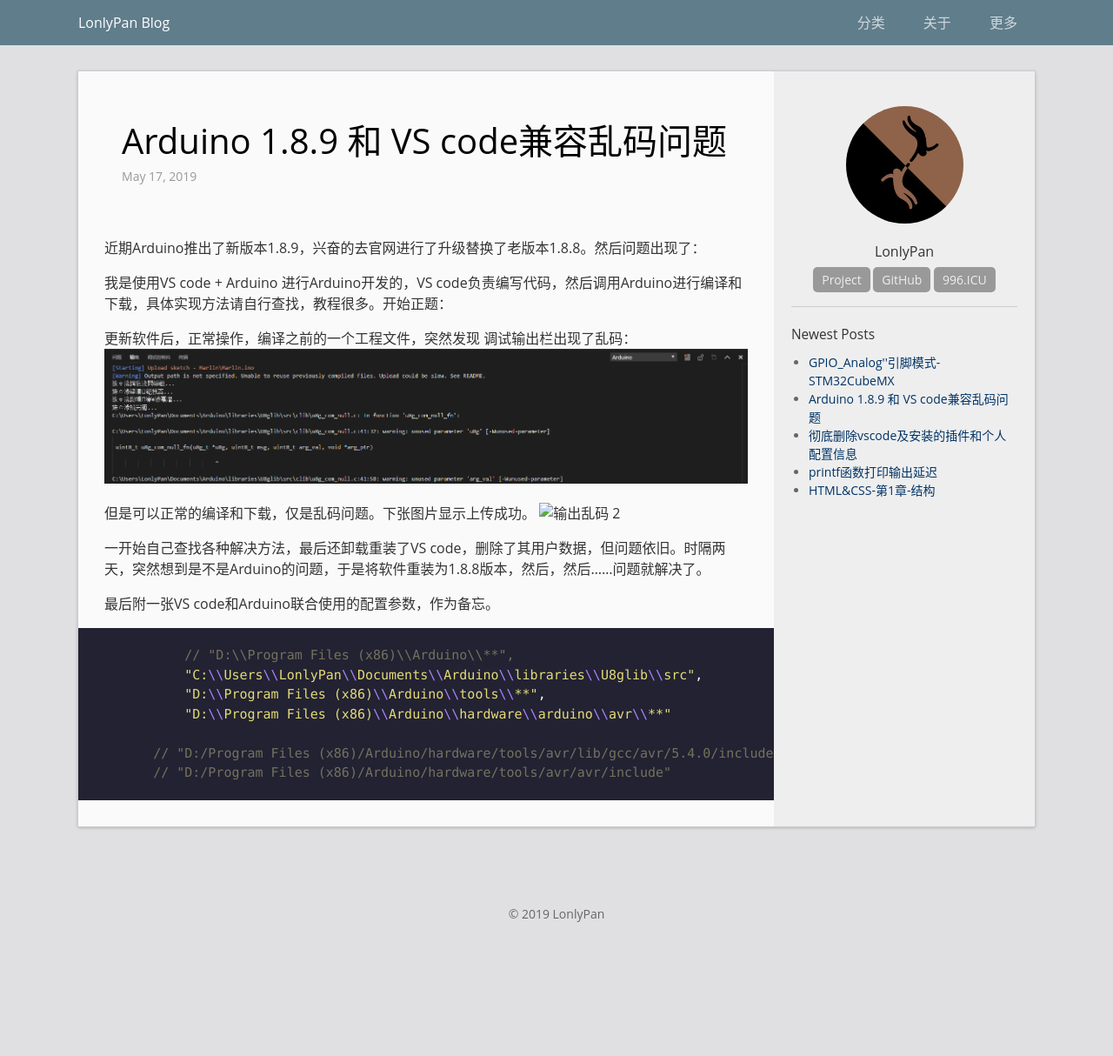
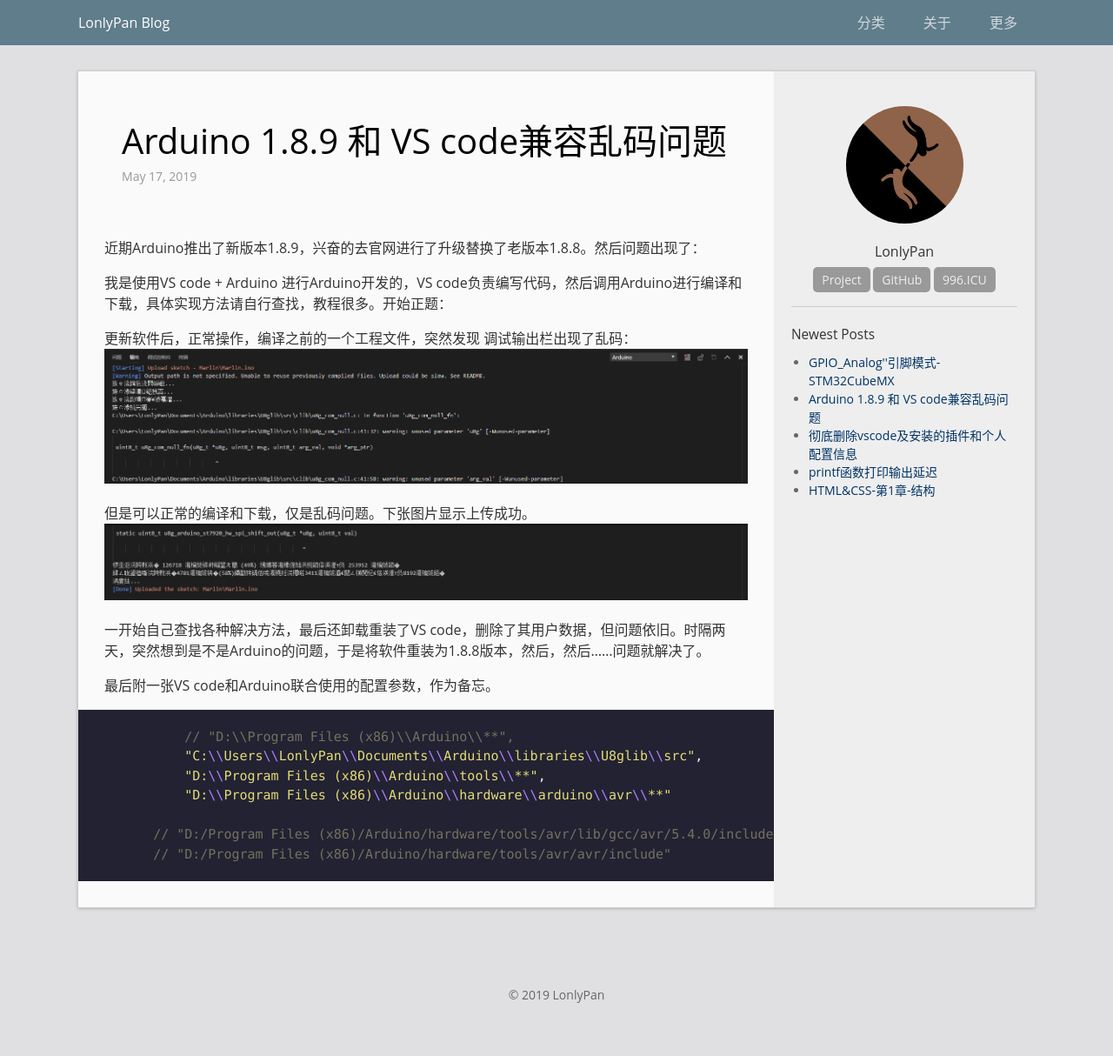
Before and after one commit to LonlyStack/LonlyPan.github.io, a Jekyll site: the page built from _posts/2019-05-17-Arduino 1.8.9 和 VS code兼容乱码问题.md, in a window 1280 px wide. Shown: the whole page at 87% size. Built offline with Jekyll 4.4.1, drawn with Linux system fonts in a browser that asks for light colours; before the commit the page ends 1121 px from its top, so only the background shows below that.

Commit message:
Update 2019-05-17-Arduino 1.8.9 和 VS code兼容乱码问题.md

```diff
--- a/_posts/2019-05-17-Arduino 1.8.9 和 VS code兼容乱码问题.md
+++ b/_posts/2019-05-17-Arduino 1.8.9 和 VS code兼容乱码问题.md
@@ -13,7 +13,7 @@
  ![输出乱码]( /images/Posts/20190517输出乱码.png)
 
 但是可以正常的编译和下载，仅是乱码问题。下张图片显示上传成功。
- ![输出乱码 2](./images/Posts/20190517输出乱码2.png)
+ ![输出乱码 2](/images/Posts/20190517输出乱码2.png)
 
 一开始自己查找各种解决方法，最后还卸载重装了VS code，删除了其用户数据，但问题依旧。时隔两天，突然想到是不是Arduino的问题，于是将软件重装为1.8.8版本，然后，然后......问题就解决了。
 
```
